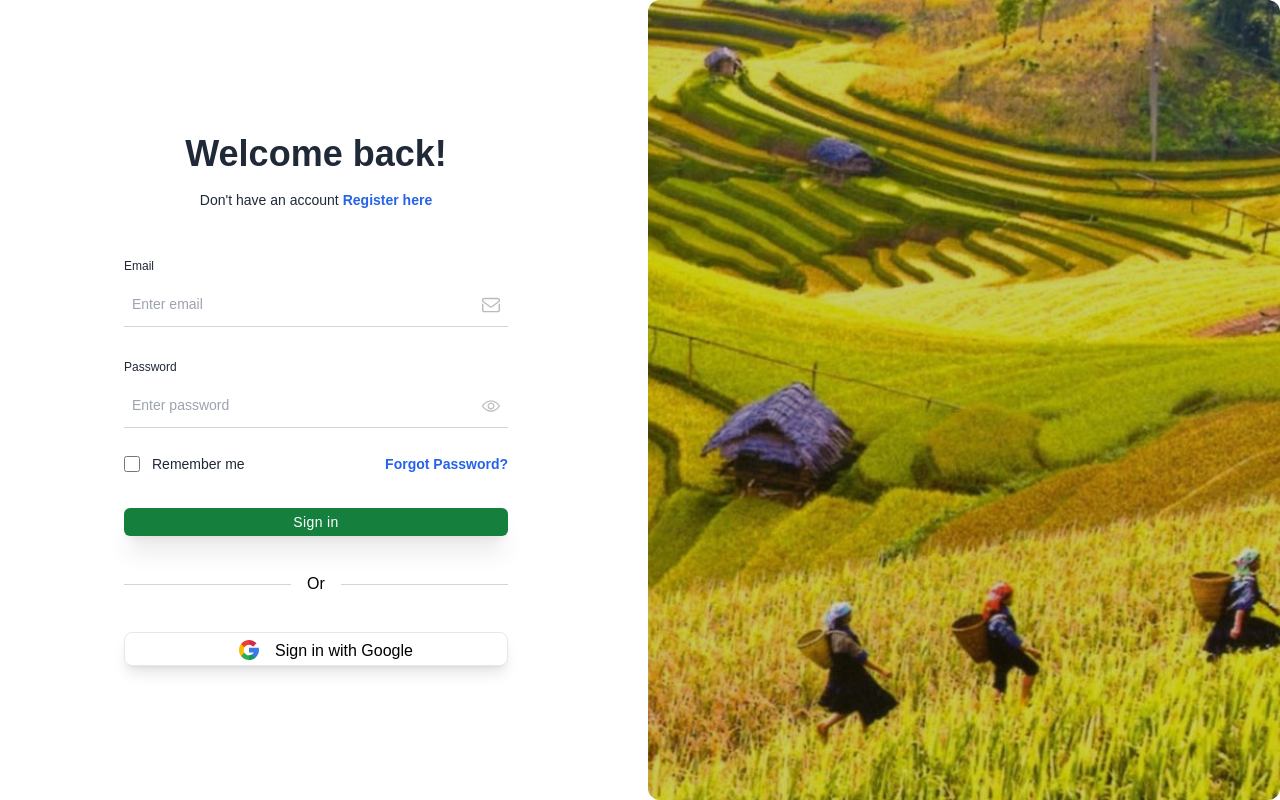
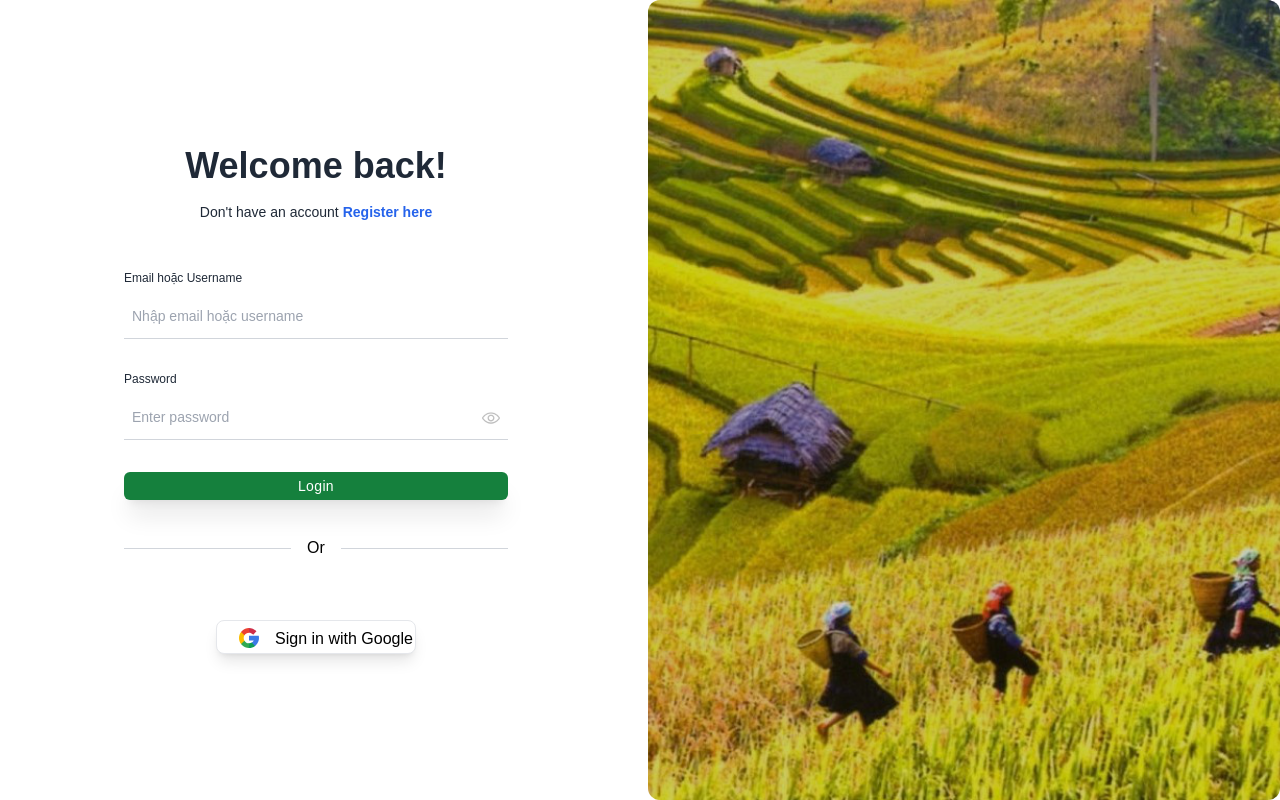
Before and after one commit to ACLAB-HCMUT/Thesis_Deploy_Application_On_IPC, a React (Create React App) app: page /login in a window 1280 px wide. Built offline with nearby package versions, Linux system fonts and the light colour scheme.

Commit message:
connect db with Frontend for Login and SignUp

```diff
--- a/main/main.js
+++ b/main/main.js
@@ -33,6 +33,7 @@
 // });
 const { app, BrowserWindow } = require('electron');
 const path = require('path');
+const { session } = require('electron');
 
 function createWindow() {
     const win = new BrowserWindow({
--- a/package.json
+++ b/package.json
@@ -1,13 +1,17 @@
 {
     "dependencies": {
         "@mui/material": "^6.1.7",
+        "@reduxjs/toolkit": "^2.5.1",
         "cross-env": "^7.0.3",
+        "flowbite": "^3.1.2",
+        "flowbite-react": "^0.10.2",
         "lucide-react": "^0.473.0",
         "mdb-react-ui-kit": "^9.0.0",
         "qrcode.react": "^4.1.0",
         "react": "^18.3.1",
         "react-dom": "^18.3.1",
-        "react-router-dom": "^6.28.0",
+        "react-redux": "^9.2.0",
+        "react-router-dom": "^7.1.5",
         "react-scripts": "^5.0.1",
         "recharts": "^2.13.3"
     },
--- a/src/App.tsx
+++ b/src/App.tsx
@@ -1,44 +1,89 @@
-import React from 'react';
-import { BrowserRouter as Router, Route, Routes, Link, useLocation } from 'react-router-dom';
-import Navbar from './pages/Welcome/components/navbar.tsx';
-import HeroSection from './pages/Welcome/components/HeroSection.tsx';
-import Login from './pages/Login/Login.tsx';
-import Register from './pages/Register/Register.tsx';
-import Home from './pages/Home/Home.tsx';
-import Devices from './pages/Devices/devices.tsx';
-import './app.css';
+// import React from 'react';
+// import { BrowserRouter as Router, Route, Routes, Link, useLocation } from 'react-router-dom';
+// import Navbar from './pages/Welcome/components/navbar.tsx';
+// import HeroSection from './pages/Welcome/components/HeroSection.tsx';
+// import Login from './pages/Login/Login.tsx';
+// import Register from './pages/Register/Register.tsx';
+// import Home from './pages/Home/Home.tsx';
+// import Devices from './pages/Devices/devices.tsx';
+// import './app.css';
+
+// function App() {
+//   const location = useLocation();
+
+//   return (
+//     <div
+//     className="relative w-full h-screen welcome"
+//   >
+//     <div className="absolute top-0 left-0 w-full h-full bg-black opacity-35 z-10"></div>
+//     <div className="relative z-20">
+//       <Navbar />
+//       <HeroSection />
+//     </div>
+//   </div>
+
+//   );
+// }
+
+// function AppWrapper() {
+//   return (
+//     <Router>
+//       <Routes>
+//         {/* Trang mặc định */}
+//         <Route path="/" element={<App />} />
+//         {/* Các route cho Login và Register */}
+//         <Route path="/login" element={<Login />} />
+//         <Route path="/register" element={<Register />} />
+//         <Route path="/home" element={<Home/>} />
+//         <Route path="/devices" element={<Devices/>} />
+//       </Routes>
+//     </Router>
+//   );
+// }
+
+// export default AppWrapper;
+import React from "react";
+import {
+  createBrowserRouter,
+  RouterProvider
+} from "react-router-dom";
+import Navbar from "./pages/Welcome/components/navbar.tsx";
+import HeroSection from "./pages/Welcome/components/HeroSection.tsx";
+import Login from "./pages/Login/Login.tsx";
+import Register from "./pages/Register/Register.tsx";
+import Home from "./pages/Home/Home.tsx";
+import Devices from "./pages/Devices/devices.tsx";
+import "./app.css";
 
 function App() {
-  const location = useLocation();
-
   return (
-    <div
-    className="relative w-full h-screen welcome"
-  >
-    <div className="absolute top-0 left-0 w-full h-full bg-black opacity-35 z-10"></div>
-    <div className="relative z-20">
-      <Navbar />
-      <HeroSection />
+    <div className="relative w-full h-screen welcome">
+      <div className="absolute top-0 left-0 w-full h-full bg-black opacity-35 z-10"></div>
+      <div className="relative z-20">
+        <Navbar />
+        <HeroSection />
+      </div>
     </div>
-  </div>
-
   );
 }
 
+const router = createBrowserRouter(
+  [
+    { path: "/", element: <App /> },
+    { path: "/login", element: <Login /> },
+    { path: "/register", element: <Register /> },
+    { path: "/home", element: <Home /> },
+    { path: "/devices", element: <Devices /> },
+  ],
+  {
+    future: {
+      v7_relativeSplatPath: true, // ✅ Bật flag v7 để tránh cảnh báo
+    },
+  }
+);
+
 function AppWrapper() {
-  return (
-    <Router>
-      <Routes>
-        {/* Trang mặc định */}
-        <Route path="/" element={<App />} />
-        {/* Các route cho Login và Register */}
-        <Route path="/login" element={<Login />} />
-        <Route path="/register" element={<Register />} />
-        <Route path="/home" element={<Home/>} />
-        <Route path="/devices" element={<Devices/>} />
-      </Routes>
-    </Router>
-  );
+  return <RouterProvider router={router} />;
 }
 
 export default AppWrapper;
--- a/src/index.tsx
+++ b/src/index.tsx
@@ -1,14 +1,19 @@
 import React from 'react';
 import ReactDOM from 'react-dom/client';
+import { Provider } from 'react-redux';
 import App from './App.tsx';
 import './index.css';
-
+import { store } from './redux/store';
 const rootElement = document.getElementById('root');
 
 // Kiểm tra nếu rootElement tồn tại trước khi tạo root
 if (rootElement) {
   const root = ReactDOM.createRoot(rootElement);
-  root.render(<App />);
+  root.render(
+    <Provider store={store}>  {/* Wrap App trong Provider */}
+      <App />
+    </Provider>
+  );
 } else {
   console.error("Root element không tìm thấy");
 }
--- a/src/pages/Login/Login.tsx
+++ b/src/pages/Login/Login.tsx
@@ -1,18 +1,81 @@
   import React from "react";
   // import background from '../../assets/image/cut.png'
-
+  import { useState } from "react";
   const background = require("../../assets/image/cut.png");
 
-import { Link } from "react-router-dom";
+  import { Link, useNavigate } from "react-router-dom";
+  import { Spinner, Alert } from "flowbite-react";
+  import { signInStart, signInSuccess, signInFailure } from "../../redux/user/userSlice";
 
+  import { useDispatch, useSelector } from "react-redux";
+
+
+  interface RootState {
+    user: {
+      currentUser: null | any;
+      loading: boolean;
+      error: string | null;
+    }
+  }
   export default function Login() {
+    const [formData, setFormData] = useState({
+        email_username: "",
+        password: "",
+
+    });
+    const dispatch = useDispatch();
+    const { loading, error: errorMessage } = useSelector((state: RootState) => state.user);
+    const navigate = useNavigate();
+
+    const handleChange  = (e) => {
+      setFormData({...formData, [e.target.id]: e.target.value.trim()});
+
+    }
+
+    const handleSubmit = async (e) => {
+      e.preventDefault();
+      if (!formData.email_username || !formData.password) {
+         return dispatch(signInFailure("All fields are required!"));
+      }
+
+      try {
+        dispatch(signInStart());
+        const isEmail = formData.email_username.includes("@");
+        const requestBody = {
+          email: isEmail ? formData.email_username : undefined,
+          username: !isEmail ? formData.email_username : undefined,
+          password: formData.password,
+        };
+        const res = await fetch("http://localhost:8001/api/auth/signin", {
+          method: "POST",
+          headers: {
+            "Content-Type": "application/json",
+          },
+          body: JSON.stringify(requestBody),
+        });
+
+        const data = await res.json();
+        if (res.status === 200 && data.success) {
+          dispatch(signInSuccess(data));
+          navigate("/home");
+        } else {
+          dispatch(signInFailure(data.message));
+
+        }
+      } catch (error){
+        dispatch(signInFailure(error.message));
+
+      }
+
+    }
+    console.log(formData);
     return (
       <div className="font-[sans-serif]">
         <div className="flex flex-col items-center justify-center w-full h-screen">
-        <div className="grid md:grid-cols-2 items-center gap-4 max-md:gap-8 max-w-full w-full h-full m-0 rounded-md flex-col items-center justify-center">
+          <div className="grid md:grid-cols-2  gap-4 max-md:gap-8 max-w-full w-full h-full m-0 rounded-md flex-col items-center justify-center">
             <div className="flex flex-col items-center justify-center">
               <div className="m-3 md:max-w-md w-full flex flex-col items-center justify-center">
-                <form className="w-full max-w-sm">
+                  <form className="w-full max-w-sm" onSubmit={handleSubmit}>
                     <div className="mb-12 flex flex-col items-center justify-center">
                       <h3 className="text-gray-800 text-4xl font-bold">Welcome back!</h3>
                       <p className="text-sm mt-4 text-gray-800">Don't have an account
@@ -21,9 +84,9 @@ export default function Login() {
                     </div>
 
                     <div>
-                    <label className="text-gray-800 text-xs block mb-2">Email</label>
+                      {/* <label className="text-gray-800 text-xs block mb-2">Email</label>
                       <div className="relative flex items-center">
-                      <input name="email" type="text" required className="w-full text-gray-800 text-sm border-b border-gray-300 focus:border-blue-600 px-2 py-3 outline-none" placeholder="Enter email" />
+                        <input name="email" type="text" id="email"  required onChange={handleChange} className="w-full text-gray-800 text-sm border-b border-gray-300 focus:border-blue-600 px-2 py-3 outline-none" placeholder="name@gmail.com" />
                         <svg xmlns="http://www.w3.org/2000/svg" fill="#bbb" stroke="#bbb" className="w-[18px] h-[18px] absolute right-2" viewBox="0 0 682.667 682.667">
                           <defs>
                             <clipPath id="a" clipPathUnits="userSpaceOnUse">
@@ -35,20 +98,31 @@ export default function Login() {
                             <path d="M472 274.9V107.999c0-11.027-8.972-20-20-20H60c-11.028 0-20 8.973-20 20V274.9L0 304.652V107.999c0-33.084 26.916-60 60-60h392c33.084 0 60 26.916 60 60v196.653Z" data-original="#000000"></path>
                           </g>
                         </svg>
+                      </div> */}
+                      <label className="text-gray-800 text-xs block mb-2">Email hoặc Username</label>
+                      <div className="relative flex items-center">
+                        <input
+                            name="email_username"
+                            type="text"
+                            id="email_username"
+                            required
+                            onChange={handleChange}
+                            className="w-full text-gray-800 text-sm border-b border-gray-300 focus:border-blue-600 px-2 py-3 outline-none"
+                            placeholder="Nhập email hoặc username" />
                       </div>
                     </div>
 
                     <div className="mt-8">
                       <label className="text-gray-800 text-xs block mb-2">Password</label>
                       <div className="relative flex items-center">
-                      <input name="password" type="password" required className="w-full text-gray-800 text-sm border-b border-gray-300 focus:border-blue-600 px-2 py-3 outline-none" placeholder="Enter password" />
+                        <input name="password" type="password" id="password" required onChange={handleChange} className="w-full text-gray-800 text-sm border-b border-gray-300 focus:border-blue-600 px-2 py-3 outline-none" placeholder="Enter password" />
                         <svg xmlns="http://www.w3.org/2000/svg" fill="#bbb" stroke="#bbb" className="w-[18px] h-[18px] absolute right-2 cursor-pointer" viewBox="0 0 128 128">
                           <path d="M64 104C22.127 104 1.367 67.496.504 65.943a4 4 0 0 1 0-3.887C1.367 60.504 22.127 24 64 24s62.633 36.504 63.496 38.057a4 4 0 0 1 0 3.887C126.633 67.496 105.873 104 64 104zM8.707 63.994C13.465 71.205 32.146 96 64 96c31.955 0 50.553-24.775 55.293-31.994C114.535 56.795 95.854 32 64 32 32.045 32 13.447 56.775 8.707 63.994zM64 88c-13.234 0-24-10.766-24-24s10.766-24 24-24 24 10.766 24 24-10.766 24-24 24zm0-40c-8.822 0-16 7.178-16 16s7.178 16 16 16 16-7.178 16-16-7.178-16-16-16z" data-original="#000000"></path>
                         </svg>
                       </div>
                     </div>
 
-                  <div className="flex flex-wrap items-center justify-between gap-4 mt-6">
+                    {/* <div className="flex flex-wrap items-center justify-between gap-4 mt-6">
                       <div className="flex items-center">
                         <input id="remember-me" name="remember-me" type="checkbox" className="h-4 w-4 shrink-0 text-blue-600 focus:ring-blue-500 border-gray-300 rounded" />
                         <label htmlFor="remember-me" className="ml-3 block text-sm text-gray-800">
@@ -60,14 +134,25 @@ export default function Login() {
                           Forgot Password?
                         </a>
                       </div>
-                  </div>
+                    </div> */}
 
                     <div className="mt-8">
-                    <Link to="/home">
-                      <button type="button" className="w-full shadow-xl py-1 px-4 text-sm tracking-wide rounded-md text-white bg-green-700 hover:bg-green-800 focus:outline-none">
-                        Sign in
+                      {/* <Link to="/home"> */}
+                        <button type="submit"
+                        disabled={loading}
+
+                        className="w-full shadow-xl py-1 px-4 text-sm tracking-wide rounded-md text-white bg-green-700 hover:bg-green-800 focus:outline-none">
+                          {loading ? (
+                            <>
+                              <Spinner size="sm" />
+                              <span className="pl-3">Loading...</span>
+                            </>
+                          ) : (
+                            "Login"
+                          )}
                         </button>
-                    </Link>
+                      {/* </Link> */}
+                      {errorMessage && (<Alert className="mt5 text-red-500" >{errorMessage}</Alert>)}
                     </div>
 
                     <div className="flex items-center justify-center mt-9 mb-9">
@@ -75,6 +160,9 @@ export default function Login() {
                       <span className="mx-4 text-black-500">Or</span>
                       <div className="flex-grow border-t border-gray-300"></div>
                     </div>
+
+
+                  </form>
 
                   <div className="max-w-sm mx-auto mt-6 border rounded-lg shadow-lg p-0.5 bg-white cursor-pointer hover:bg-gray-100">
                       <div className="space-x-4 flex justify-center">
@@ -97,8 +185,6 @@ export default function Login() {
                           </div>
                         </div>
                       </div>
-                </form>
-
               </div>
             </div>
 
--- a/src/pages/Register/Register.tsx
+++ b/src/pages/Register/Register.tsx
@@ -1,15 +1,66 @@
 import React from "react";
-import background from '../../assets/image/cut.png';
+import { useNavigate } from "react-router-dom";
+import { useState } from "react";
+const background = require("../../assets/image/cut.png");
+
 import {Link} from 'react-router-dom'
+import { Alert } from "flowbite-react";
 
 export default function Register() {
+  const [formData, setFormData] = useState({firstName: "",
+    lastName: "",
+    username: "",
+    password: "",
+    email: "",
+    phoneNumber: "",
+    address: "",});
+    const [errorMessage, setErrorMessage] = useState<string | null>(null);
+  const [loading, setLoading] = useState(false);
+  const navigate = useNavigate();
+  const hanhdleChange = (e) => {
+    setFormData({...formData, [e.target.id]: e.target.value.trim()});
+
+  }
+  const handleSubmit = async (e) => {
+    e.preventDefault();
+    if(!formData.username || !formData.email || !formData.password )
+    {return setErrorMessage("All fields are required!");
+
+    }
+
+    try {
+      setLoading(true);
+      setErrorMessage(null);
+      const res = await fetch("http://localhost:8001/api/auth/signup", {
+        method: "POST",
+        headers: {
+          "Content-Type": "application/json",
+        },
+        body: JSON.stringify(formData),
+      });
+
+      const data = await res.json();
+      if(data.success ===  false){
+        return setErrorMessage(data.message);
+      }
+      setLoading(false);
+      if(res.ok){
+        navigate("/signin");
+      }
+    } catch (error){
+      setErrorMessage(error.message);
+      setLoading(false);
+    }
+
+  }
+  console.log(formData);
   return (
     <div className="font-[sans-serif]">
       <div className="flex flex-col items-center justify-center w-full h-screen">
-        <div className="grid md:grid-cols-2 items-center gap-4 max-md:gap-8 max-w-full w-full h-full m-0 rounded-md flex-col items-center justify-center">
+        <div className="grid md:grid-cols-2 gap-4 max-md:gap-8 max-w-full w-full h-full m-0 rounded-md flex-col items-center justify-center">
           <div className="flex flex-col items-center justify-center">
             <div className="m-3 md:max-w-md w-full flex flex-col items-center justify-center">
-                <form className="w-full max-w-sm">
+                <form className="w-full max-w-sm" onSubmit={handleSubmit}>
                   <div className="mb-12 flex flex-col items-center justify-center">
                     <h3 className="text-gray-800 text-4xl font-bold">Get Started Now</h3>
                   </div>
@@ -18,22 +69,22 @@ export default function Register() {
                     <div className="mr-1.5">
                       <label className="text-gray-800 text-xs block">First Name</label>
                       <div className="relative flex items-center">
-                        <input name="firstName" type="text" required className="w-full text-gray-800 text-sm border-b border-gray-300 focus:border-blue-600 px-2 py-3 outline-none" placeholder="First name" />
+                        <input name="firstName" id="firstName" type="text" required onChange={hanhdleChange} className="w-full text-gray-800 text-sm border-b border-gray-300 focus:border-blue-600 px-2 py-3 outline-none" placeholder="Firstname" />
                       </div>
                     </div>
 
                     <div className="ml-1.5">
                       <label className="text-gray-800 text-xs block">Last Name</label>
                       <div className="relative flex items-center">
-                        <input name="lastName" type="text" required className="w-full text-gray-800 text-sm border-b border-gray-300 focus:border-blue-600 px-2 py-3 outline-none" placeholder="Last name" />
+                        <input name="lastName" id="lastName" type="text" required onChange={hanhdleChange} className="w-full text-gray-800 text-sm border-b border-gray-300 focus:border-blue-600 px-2 py-3 outline-none" placeholder="Lastname" />
                       </div>
                     </div>
                   </div>
 
                   <div className="mt-2">
-                    <label className="text-gray-800 text-xs block">User Name</label>
+                    <label className="text-gray-800 text-xs block">UserName</label>
                     <div className="relative flex items-center">
-                      <input name="userName" type="text" required className="w-full text-gray-800 text-sm border-b border-gray-300 focus:border-blue-600 px-2 py-3 outline-none" placeholder="User name" />
+                      <input name="username" id="username" type="text" required onChange={hanhdleChange} className="w-full text-gray-800 text-sm border-b border-gray-300 focus:border-blue-600 px-2 py-3 outline-none" placeholder="Username" />
                     </div>
                   </div>
 
@@ -41,7 +92,7 @@ export default function Register() {
                   <div className="mt-2">
                     <label className="text-gray-800 text-xs block">Password</label>
                     <div className="relative flex items-center">
-                      <input name="password" type="password" required className="w-full text-gray-800 text-sm border-b border-gray-300 focus:border-blue-600 px-2 py-3 outline-none" placeholder="Enter password" />
+                      <input name="password" id="password" type="password" required onChange={hanhdleChange} className="w-full text-gray-800 text-sm border-b border-gray-300 focus:border-blue-600 px-2 py-3 outline-none" placeholder="Enter password" />
                       {/* <svg xmlns="http://www.w3.org/2000/svg" fill="#bbb" stroke="#bbb" className="w-[18px] h-[18px] absolute right-2 cursor-pointer" viewBox="0 0 128 128">
                         <path d="M64 104C22.127 104 1.367 67.496.504 65.943a4 4 0 0 1 0-3.887C1.367 60.504 22.127 24 64 24s62.633 36.504 63.496 38.057a4 4 0 0 1 0 3.887C126.633 67.496 105.873 104 64 104zM8.707 63.994C13.465 71.205 32.146 96 64 96c31.955 0 50.553-24.775 55.293-31.994C114.535 56.795 95.854 32 64 32 32.045 32 13.447 56.775 8.707 63.994zM64 88c-13.234 0-24-10.766-24-24s10.766-24 24-24 24 10.766 24 24-10.766 24-24 24zm0-40c-8.822 0-16 7.178-16 16s7.178 16 16 16 16-7.178 16-16-7.178-16-16-16z" data-original="#000000"></path>
                       </svg> */}
@@ -52,14 +103,14 @@ export default function Register() {
                     <div className="mr-1.5">
                       <label className="text-gray-800 text-xs block">Email</label>
                       <div className="relative flex items-center">
-                        <input name="email" type="text" required className="w-full text-gray-800 text-sm border-b border-gray-300 focus:border-blue-600 px-2 py-3 outline-none" placeholder="Email" />
+                        <input name="email" id="email" type="text" required onChange={hanhdleChange} className="w-full text-gray-800 text-sm border-b border-gray-300 focus:border-blue-600 px-2 py-3 outline-none" placeholder="Email" />
                       </div>
                     </div>
 
                     <div className="ml-1.5">
                       <label className="text-gray-800 text-xs block">Phone Number</label>
                       <div className="relative flex items-center">
-                        <input name="phoneNumber" type="text" required className="w-full text-gray-800 text-sm border-b border-gray-300 focus:border-blue-600 px-2 py-3 outline-none" placeholder="Address" />
+                        <input name="phoneNumber" id="phoneNumber" type="text" required onChange={hanhdleChange} className="w-full text-gray-800 text-sm border-b border-gray-300 focus:border-blue-600 px-2 py-3 outline-none" placeholder="Phone number" />
                       </div>
                     </div>
                   </div>
@@ -68,23 +119,23 @@ export default function Register() {
                   <div className="mt-2">
                     <label className="text-gray-800 text-xs block">Address</label>
                     <div className="relative flex items-center">
-                      <input name="adress" type="text" required className="w-full text-gray-800 text-sm border-b border-gray-300 focus:border-blue-600 px-2 py-3 outline-none" placeholder="Address" />
+                      <input name="address" id="address" type="text" required onChange={hanhdleChange} className="w-full text-gray-800 text-sm border-b border-gray-300 focus:border-blue-600 px-2 py-3 outline-none" placeholder="Address" />
                     </div>
                   </div>
 
 
-                  <div className="flex flex-wrap items-center justify-between gap-4 mt-6">
+                  {/* <div className="flex flex-wrap items-center justify-between gap-4 mt-6">
                     <div className="flex items-center">
                       <input id="remember-me" name="remember-me" type="checkbox" className="h-4 w-4 shrink-0 text-blue-600 focus:ring-blue-500 border-gray-300 rounded" />
                       <label htmlFor="remember-me" className="mt-1 ml-2 block text-sm text-gray-800 font-semibold">
                         I agree to the terms & policy
                       </label>
                     </div>
-                  </div>
+                  </div> */}
 
                   <div className="mt-8">
-                    <button type="button" className="w-full shadow-xl py-1 px-4 text-sm tracking-wide rounded-md text-white bg-green-700 hover:bg-green-800 focus:outline-none">
-                      Register
+                    <button type="submit" className="w-full shadow-xl py-1 px-4 text-sm tracking-wide rounded-md text-white bg-green-700 hover:bg-green-800 focus:outline-none">
+                      Sign Up
                     </button>
                   </div>
 
@@ -103,7 +154,7 @@ export default function Register() {
                         Sign In?
                       </Link>
                     </div>
-
+                    {errorMessage && (<Alert className="mt5" color="failure">{errorMessage}</Alert>)}
                   </div>
 
                 </form>
--- /dev/null
+++ b/src/redux/store.js
@@ -0,0 +1,7 @@
+import { configureStore } from '@reduxjs/toolkit'
+import userSlice from "./user/userSlice";
+export const store = configureStore({
+  reducer: {
+    user: userSlice,
+  },
+})
--- /dev/null
+++ b/src/redux/user/userSlice.js
@@ -0,0 +1,33 @@
+import {createSlice} from "@reduxjs/toolkit";
+
+const initialState = {
+    currentUser: null,
+    loading: false,
+    error: null,
+}
+
+const userSlice = createSlice({
+    name: "user",
+    initialState,
+    reducers: {
+        signInStart: (state) => {
+            state.loading = true;
+            state.error = null;
+        },
+        signInSuccess: (state, action) => {
+            state.currentUser = action.payload;
+            state.loading = false;
+            state.error = null;
+        },
+        signInFailure: (state, action) => {
+
+            state.loading = false;
+            state.error = action.payload;
+        },
+    },
+});
+
+
+export  const { signInStart, signInSuccess, signInFailure } = userSlice.actions;
+
+export default userSlice.reducer;
```
Also changed, not shown: 1 other file (tests, documents, lock files or other folders). Lines whose indentation alone changed are shown as unchanged.
